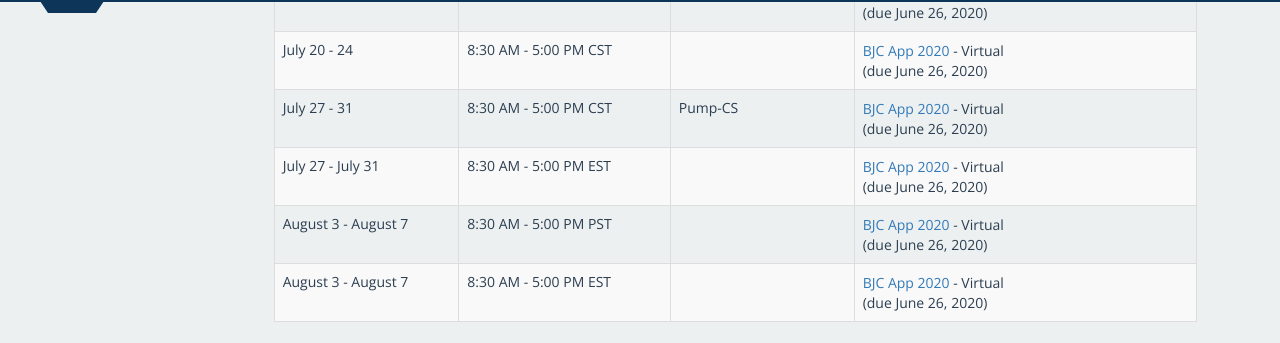
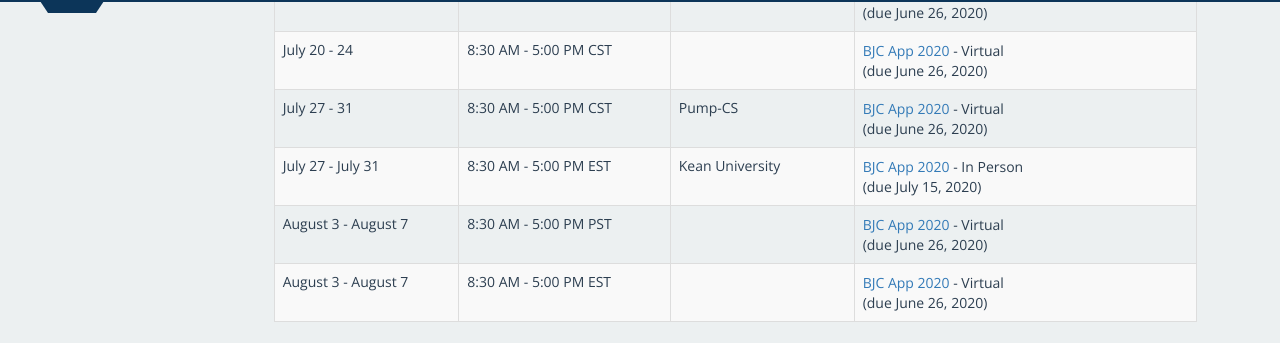
Before and after one commit to beautyjoy/beautyjoy.github.io, a Jekyll site: the page built from summer-pd/index.md, in a window 1280 px wide and 900 px high, scrolled down 1002 px. Shown: the part 104-447 px from the top of the window. Built offline with Jekyll 4.4.1, drawn with Linux system fonts in a browser that asks for light colours.

Commit message:
updating kean

```diff
--- a/summer-pd/index.md
+++ b/summer-pd/index.md
@@ -124,9 +124,9 @@
   <tr>
     <td>July 27 - July 31</td>
     <td>8:30 AM - 5:00 PM EST</td>
-    <td></td>
-    <td><a href="https://bjc.link/pdapp20">BJC App 2020</a> - Virtual
-	<br>(due June 26, 2020)</td>
+    <td>Kean University</td>
+    <td><a href="https://bjc.link/pdapp20">BJC App 2020</a> - In Person
+	<br>(due July 15, 2020)</td>
   </tr>
   <tr>
     <td>August 3 - August 7</td>
```
